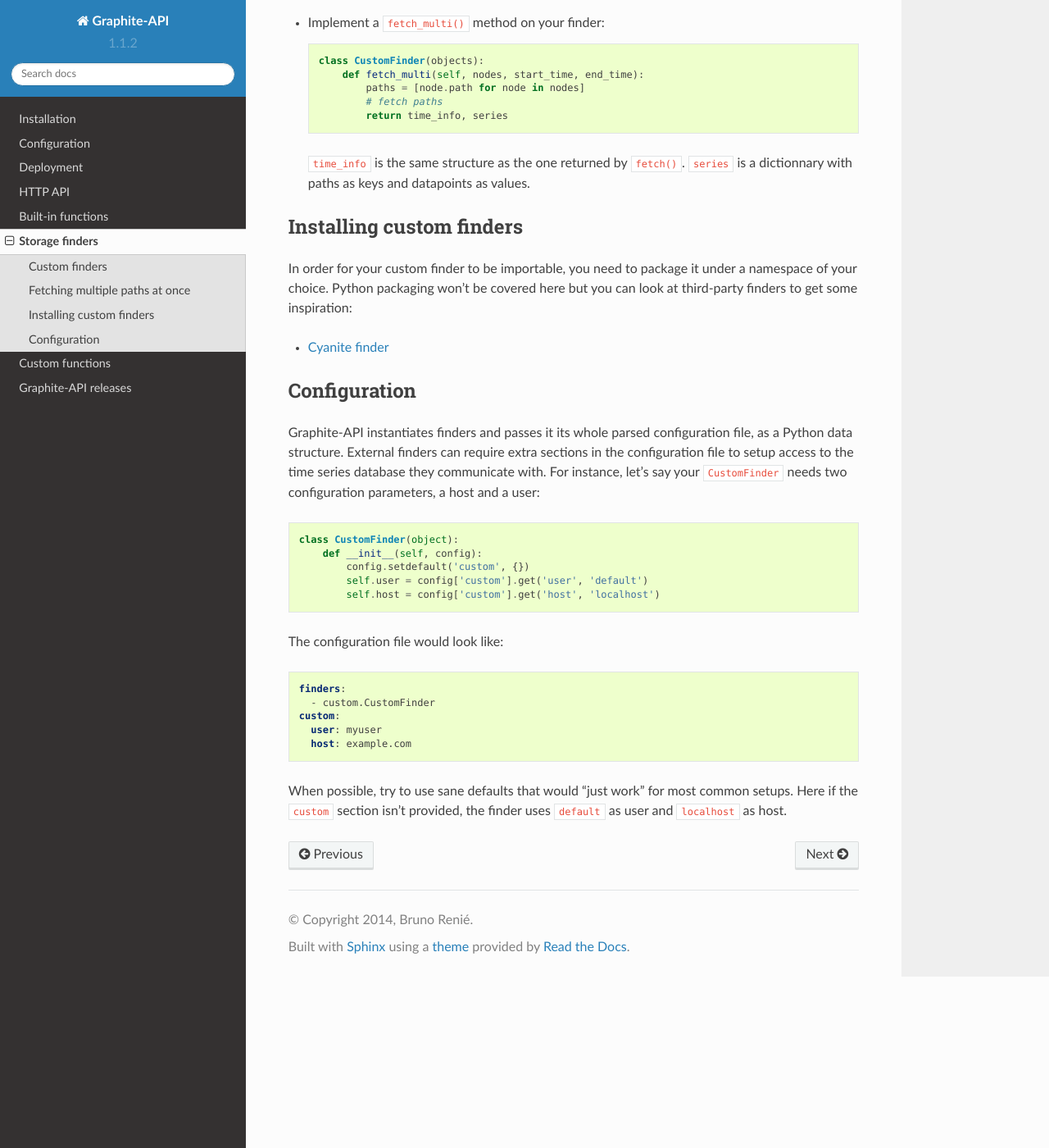
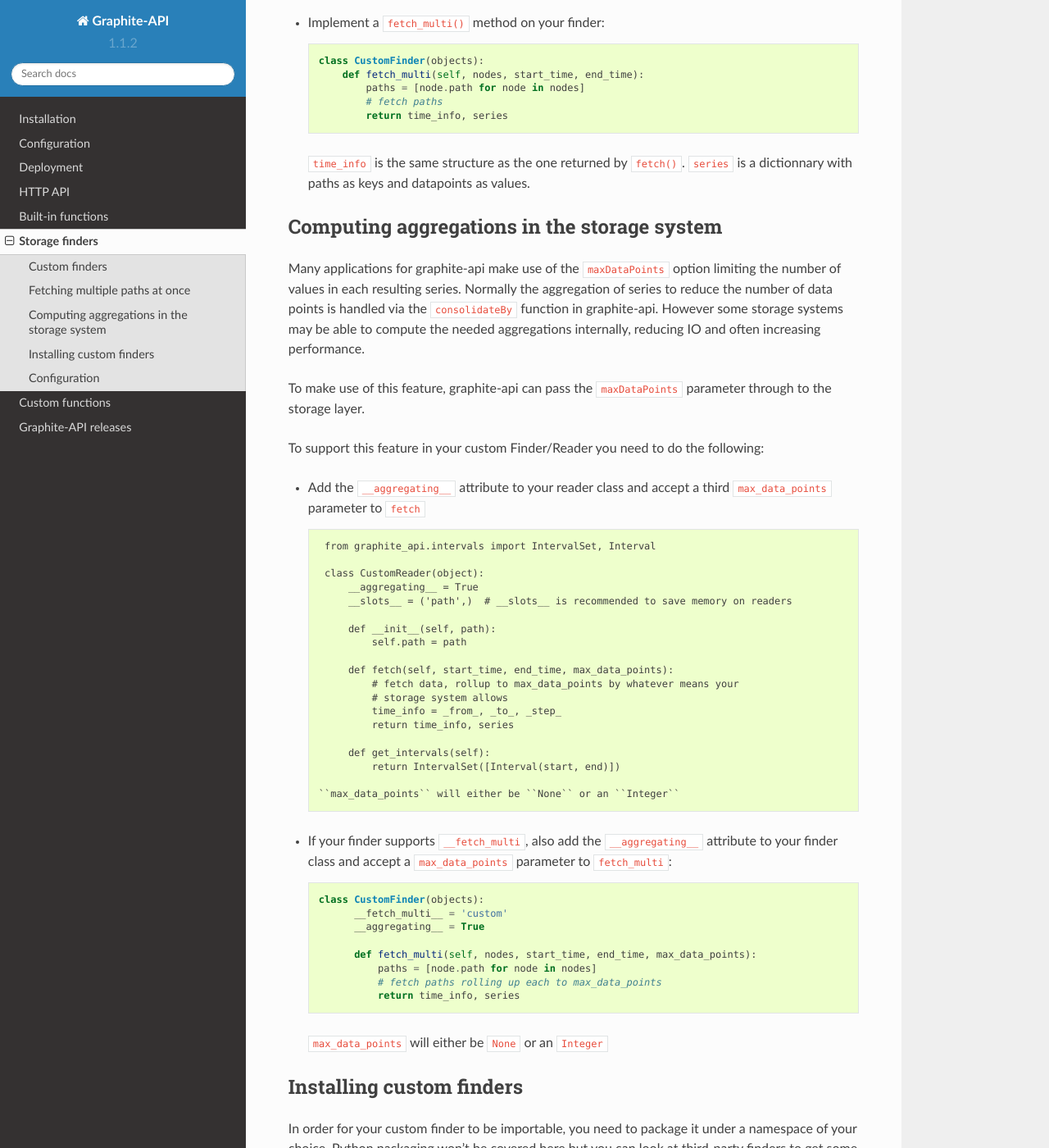
Before and after one commit to brutasse/graphite-api, a Sphinx documentation site: the page built from docs/finders.rst, in a window 1280 px wide and 1400 px high, scrolled down 2106 px. Shown: the whole window at 82% size. Built offline with Sphinx 7.4.7 and the Read the Docs theme 2.0.0, drawn with Linux system fonts in a browser that asks for light colours.

Commit message:
Expose maxDataPoints to storage finders

```diff
--- a/docs/finders.rst
+++ b/docs/finders.rst
@@ -118,6 +118,59 @@
   ``time_info`` is the same structure as the one returned by ``fetch()``.
   ``series`` is a dictionnary with paths as keys and datapoints as values.
 
+Computing aggregations in the storage system
+^^^^^^^^^^^^^^^^^^^^^^^^^^^^^^^^^^^^^^^^^^^^
+
+Many applications for graphite-api make use of the ``maxDataPoints`` option
+limiting the number of values in each resulting series. Normally the
+aggregation of series to reduce the number of data points is handled via
+the ``consolidateBy`` function in graphite-api. However some storage systems
+may be able to compute the needed aggregations internally, reducing IO and often
+increasing performance.
+
+To make use of this feature, graphite-api can pass the ``maxDataPoints``
+parameter through to the storage layer.
+
+To support this feature in your custom Finder/Reader you need to do the following:
+
+* Add the ``__aggregating__`` attribute to your reader class and accept a
+  third ``max_data_points`` parameter to ``fetch`` ::
+
+    from graphite_api.intervals import IntervalSet, Interval
+
+    class CustomReader(object):
+        __aggregating__ = True
+        __slots__ = ('path',)  # __slots__ is recommended to save memory on readers
+
+        def __init__(self, path):
+            self.path = path
+
+        def fetch(self, start_time, end_time, max_data_points):
+            # fetch data, rollup to max_data_points by whatever means your
+            # storage system allows
+            time_info = _from_, _to_, _step_
+            return time_info, series
+
+        def get_intervals(self):
+            return IntervalSet([Interval(start, end)])
+
+   ``max_data_points`` will either be ``None`` or an ``Integer``
+
+* If your finder supports ``__fetch_multi``, also add the ``__aggregating__``
+  attribute to your finder class and accept a ``max_data_points`` parameter
+  to ``fetch_multi``::
+
+    class CustomFinder(objects):
+          __fetch_multi__ = 'custom'
+          __aggregating__ = True
+
+          def fetch_multi(self, nodes, start_time, end_time, max_data_points):
+              paths = [node.path for node in nodes]
+              # fetch paths rolling up each to max_data_points
+              return time_info, series
+
+  ``max_data_points`` will either be ``None`` or an ``Integer``
+
 Installing custom finders
 ^^^^^^^^^^^^^^^^^^^^^^^^^
 
```
Also changed, not shown: 4 other files.
